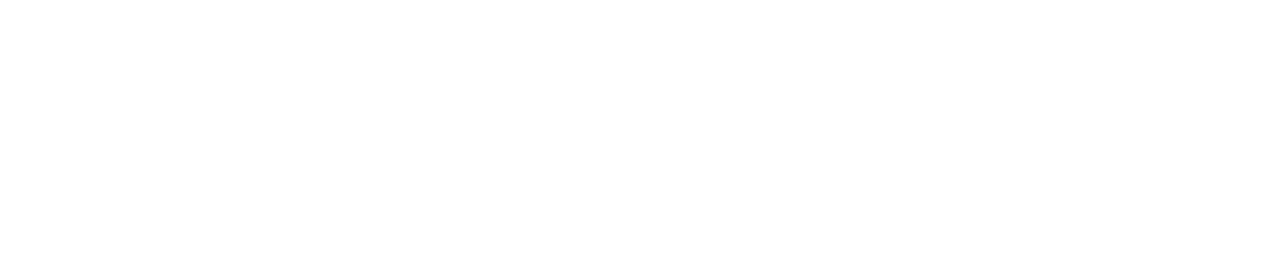
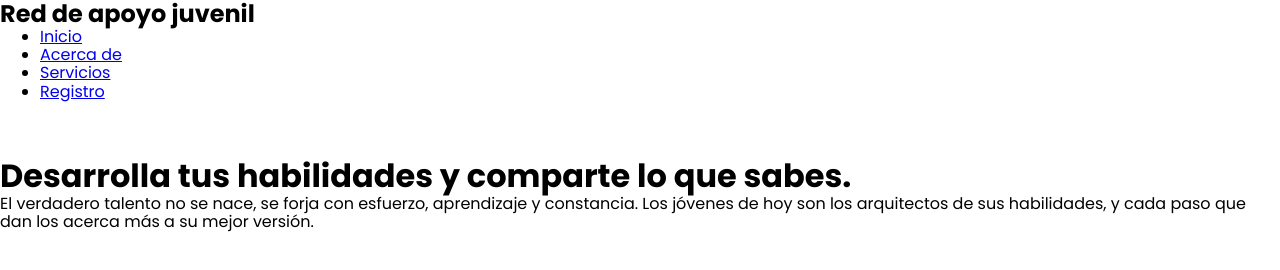
Before and after one commit to Victor-Cuero01/Proyecto_Final_Final, a plain HTML site: page index.html in a window 1280 px wide. Drawn offline with Linux system fonts and the light colour scheme.

Commit message:
Sección 1 de html terminada

```diff
--- a/index.html
+++ b/index.html
@@ -11,5 +11,36 @@
 </head>
 <body>
 
+    <header class="hero">
+        <nav class="nav container">
+            <div class="nav__logo">
+                <h2 class="nav__title">Red de apoyo juvenil</h2>
+            </div>
+            <ul class="nav__link nav__link--menu">
+                <li class="nav__items">
+                    <a href="A" class="nav__links">Inicio</a>
+                </li>
+                <li class="nav__items">
+                    <a href="A" class="nav__links">Acerca de</a>
+                </li>
+                <li class="nav__items">
+                    <a href="A" class="nav__links">Servicios</a>
+                </li>
+                <li class="nav__items">
+                    <a href="A" class="nav__links">Registro</a>
+                </li>
+
+                <img src="./images/close.svg" class="nav__close">
+            </ul>
+            <div class="nav__menu">
+                <img src="./images/menu.svg" class="nav__img">
+            </div>
+        </nav>
+        <section class="hero__container container">
+            <h1 class="hero__title">Desarrolla tus habilidades y comparte lo que sabes.</h1>
+            <p class="hero__paragraph"> El verdadero talento no se nace, se forja con esfuerzo, aprendizaje y constancia. Los jóvenes de hoy son los arquitectos de sus habilidades, y cada paso que dan los acerca más a su mejor versión.</p>
+        </section>
+    </header>
+
 </body>
 </html>
```
